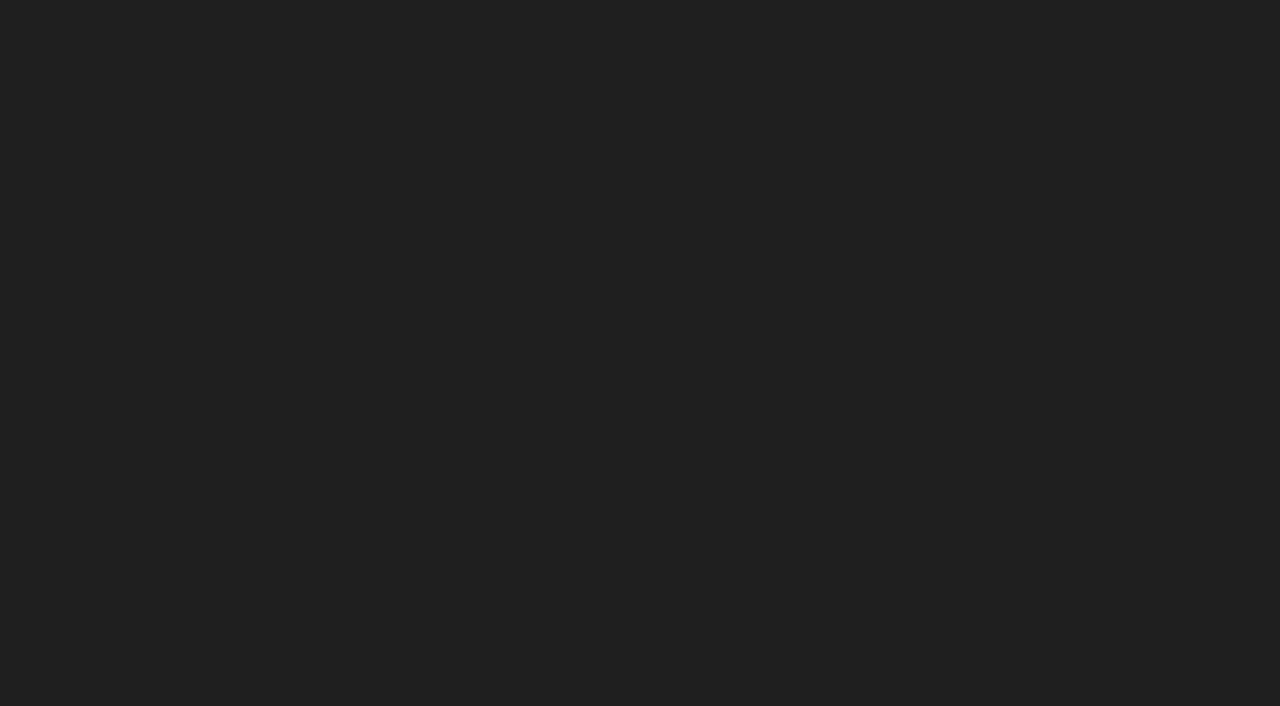
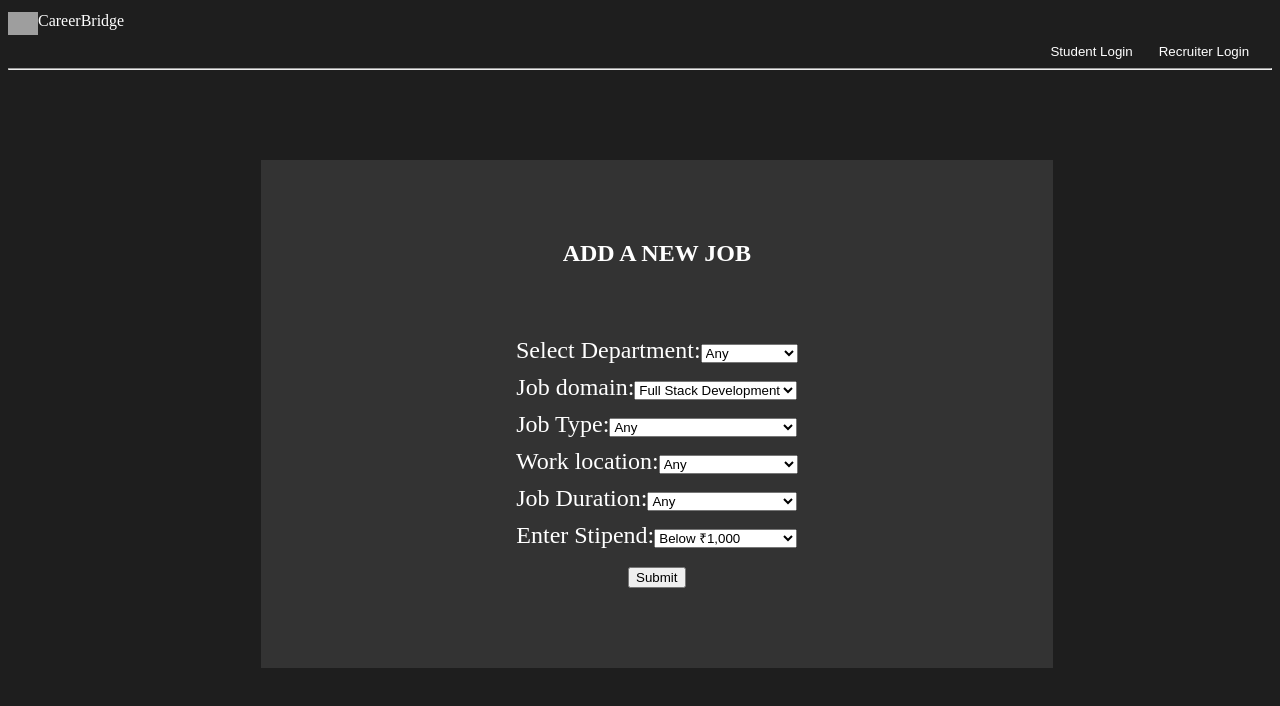
Before and after one commit to Kaushikdsai/CareerHub, a React (Vite) app in the folder career-bridge/: page /add-new-job in a window 1280 px wide. Before the commit this address had no page. Shown: the top 706 px of the page. Built offline with nearby package versions, Linux system fonts and the light colour scheme; grey boxes are pictures that could not be loaded.

Commit message:
backend-init

```diff
--- a/career-bridge/package.json
+++ b/career-bridge/package.json
@@ -11,6 +11,7 @@
     "start": "node server.js"
   },
   "dependencies": {
+    "axios": "^1.10.0",
     "quill": "^2.0.3",
     "react": "^19.1.0",
     "react-dom": "^19.1.0",
--- a/career-bridge/src/App.jsx
+++ b/career-bridge/src/App.jsx
@@ -6,6 +6,7 @@ import { RecruiterLogin } from './pages/RecruiterLogin';
 import { StudentRegister } from './pages/StudentRegister';
 import { StudentView } from './pages/StudentView';
 import { RecruiterView } from './pages/RecruiterView';
+import { NewJob } from './components/NewJob';
 
 function App() {
   return (
@@ -17,6 +18,7 @@ function App() {
         <Route path="/student-view" element={<StudentView />} />
         <Route path="/recruiter-login" element={<RecruiterLogin />} />
         <Route path='/recruiter-view' element={<RecruiterView/>} />
+        <Route path='/add-new-job' element={<NewJob />}></Route>
       </Routes>
     </div>
   );
--- a/career-bridge/src/components/NewJob.jsx
+++ b/career-bridge/src/components/NewJob.jsx
@@ -1,12 +1,16 @@
 import React from 'react';
-import Navbar from './Navbar'
+import '../styles/NewJob.css'
+import Navbar from '../components/Navbar'
 
 export const NewJob = () => {
   return (
     <div>
-        <form>
-            <div className="dept-conatainer">
-                <label>Select Department:</label>
+
+        <Navbar />
+        <form className='form-container'>
+            <h2>ADD A NEW JOB</h2>
+            <div className="section">
+                <label className='dept'>Select Department:</label>
                 <select id='department' name="department" required>
                     <option value="any">Any</option>
                     <option value="cse">CSE</option>
@@ -20,7 +24,7 @@ export const NewJob = () => {
                     <option value="chem">CHEM</option>
                 </select>
             </div>
-            <div className="domain-conatainer">
+            <div className="section">
                 <label>Job domain:</label>
                 <select id='job-domain' name="job-domain" required>
                     <option value="Full-stack">Full Stack Development</option>
@@ -30,7 +34,7 @@ export const NewJob = () => {
                     <option value="other">Other</option>
                 </select>
             </div>
-            <div className="jobtype-conatainer">
+            <div className="section">
                 <label>Job Type:</label>
                 <select id='job-type' name="job-type" required>
                     <option value="any">Any</option>
@@ -40,7 +44,7 @@ export const NewJob = () => {
                     <option value="freelance">Freelance</option>
                 </select>
             </div>
-            <div className="workloc-conatainer">
+            <div className="section">
                 <label>Work location:</label>
                 <select id='work-loc' name="work-loc" required>
                     <option value="any">Any</option>
@@ -49,7 +53,7 @@ export const NewJob = () => {
                     <option value="remote">Remote</option>
                 </select>
             </div>
-            <div className="jobdur-conatainer">
+            <div className="section">
                 <label>Job Duration:</label>
                 <select id='job-dur' name="job-dur" required>
                     <option value="any">Any</option>
@@ -59,7 +63,7 @@ export const NewJob = () => {
                     <option value="remote">1 Year+</option>
                 </select>
             </div>
-            <div className="stipend-conatainer">
+            <div className="section">
                 <label>Enter Stipend:</label>
                 <select id='stipend' name="stipend" required>
                     <option value="any">Below ₹1,000</option>
--- a/career-bridge/src/pages/RecruiterView.jsx
+++ b/career-bridge/src/pages/RecruiterView.jsx
@@ -1,16 +1,13 @@
 import React from 'react';
 import Navbar from '../components/Navbar'
 import '../styles/RecruiterView.css'
-import {NewJob} from '../components/NewJob'
 
 export const RecruiterView = () => {
   return (
     <div>
         <Navbar />
-        <h2>Recruiter Form</h2>
-        <div className="recruiter-form">
-          <NewJob />
-        </div>
+        <h1>Want to add a new job?</h1>
+        <a href='add-new-job'><button>Click here</button></a>
     </div>
   );
 };
--- /dev/null
+++ b/career-bridge/src/styles/NewJob.css
@@ -0,0 +1,33 @@
+.form-container{
+    background-color: #333333;
+    padding: 80px;
+    text-align: center;
+    margin-top: 90px;
+    width: 50%;
+    margin-left: 20%;
+}
+h2{
+    margin-top: 0;
+    margin-bottom: 70px;
+}
+#department{
+    width: 97px;
+}
+#job-type{
+    width: 188px;
+}
+#work-loc{
+    width: 139px;
+}
+#job-dur{
+    width: 150px;
+}
+#stipend{
+    width: 143px;
+}
+.section{
+    margin-bottom: 10px;
+}
+button{
+    margin-top: 8px;
+}
```
Also changed, not shown: career-bridge/src/components/ViewJobs.jsx (added), 1 other file (tests, documents, lock files or other folders).
